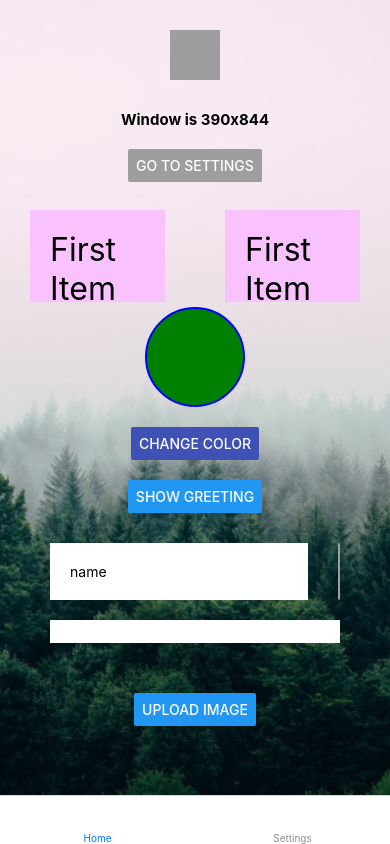
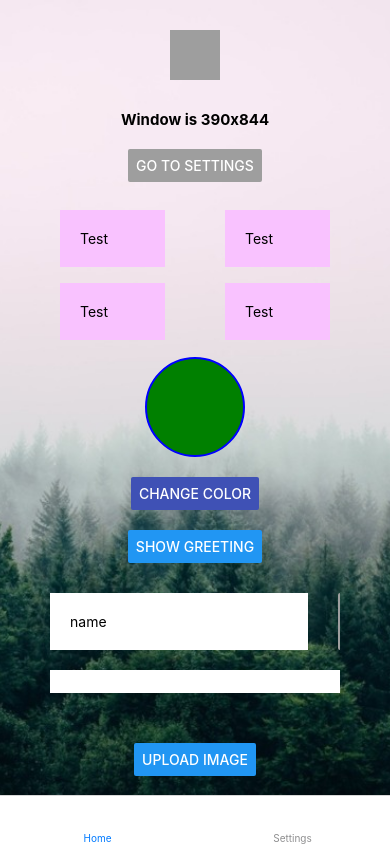
Before and after one commit to deniskodak/text-react-native, a React Native app: screen /Home in a window 390 px wide. Built offline with nearby package versions, Linux system fonts and the light colour scheme; grey boxes are pictures that could not be loaded.

Commit message:
add TS Styles

```diff
--- a/components/ColorPicker/ColorPicker.tsx
+++ b/components/ColorPicker/ColorPicker.tsx
@@ -1,5 +1,5 @@
 import React, { useState } from 'react';
-import { View, Button } from 'react-native';
+import { View, Button, ViewStyle, StyleSheet } from 'react-native';
 
 export default function ColorPicker() {
     const [color, setColor] = useState<string>('green');
@@ -10,9 +10,19 @@ export default function ColorPicker() {
     };
 
     return (
-        <View style={{marginBottom: 20, alignItems: 'center' }}>
-          <View style={{backgroundColor: color, width: 100, height: 100, borderRadius: 75, borderWidth: 2, borderColor: 'blue', marginBottom: 20,}}></View>
+        <View style={styles.container}>
+          <View style={[styles.subContainer, {backgroundColor: color}]}></View>
             <Button color="#3f51b5" title="Change color" onPress={changeColor}></Button>
         </View>
     )
 };
+
+interface Styles {
+  container: ViewStyle,
+  subContainer: ViewStyle,
+}
+
+const styles = StyleSheet.create<Styles>({
+  container: {marginBottom: 20, alignItems: 'center' },
+subContainer: { width: 100, height: 100, borderRadius: 75, borderWidth: 2, borderColor: 'blue', marginBottom: 20 },
+});
--- a/components/FlatListExp/FlatListExp.tsx
+++ b/components/FlatListExp/FlatListExp.tsx
@@ -1,80 +1,53 @@
 import React from 'react';
-import { View, FlatList, StyleSheet, Text } from 'react-native';
+import { View,  StyleSheet, Text, ScrollView, ViewStyle, TextStyle } from 'react-native';
 
-const DATA = [
-  {
-    id: 'bd7acbea-c1b1-46c2-aed5-3ad53abb28ba',
-    title: 'First Item',
-  },
-  {
-    id: '3ac68afc-c605-48d3-a4f8-fbd91aa97f63',
-    title: 'Second Item',
-  },
-  {
-    id: '58694a0f-3da1-471f-bd96-145571e29d72',
-    title: 'Third Item',
-  },
-  {
-    id: 'bd3acbea-c1b1-46c2-aed5-3ad53abb28ba',
-    title: 'First Item',
-  },
-  {
-    id: '3a268afc-c605-48d3-a4f8-fbd91aa97f63',
-    title: 'Second Item',
-  },
-  {
-    id: '58634a0f-3da1-471f-bd96-145571e29d72',
-    title: 'Third Item',
-  },
-];
 
-const Item = ({ title } : {title: string}) => (
-  <View style={styles.item}>
-    <Text style={styles.title}>{title}</Text>
-  </View>
-);
 
 export default function FlatLists() {
 
-  const renderItem = (item: {id: string, title: string}) => (
-    <Item title={item.title} />
-  );
-
   return (
     <View style={styles.listContainer}>
-          <FlatList
-              style={styles.listSubContainer}
-              data={DATA}
-              renderItem={({item}) => renderItem(item)}
-              keyExtractor={item => item.id}
-            />
-          <FlatList
-              style={styles.listSubContainer}
-              data={DATA}
-              renderItem={({item}) => renderItem(item)}
-              keyExtractor={item => item.id}
-      />
+      <ScrollView style={styles.listSubContainer}>
+        <Text style={styles.item}>Test</Text>
+        <Text style={styles.item}>Test</Text>
+      <Text style={styles.item}>Test</Text>
+      <Text style={styles.item}>Test</Text>
+      <Text style={styles.item}>Test</Text>
+      </ScrollView >
+     <ScrollView style={styles.listSubContainer}>
+        <Text style={styles.item}>Test</Text>
+        <Text style={styles.item}>Test</Text>
+      <Text style={styles.item}>Test</Text>
+      <Text style={styles.item}>Test</Text>
+      <Text style={styles.item}>Test</Text>
+      </ScrollView >
       </View>
   )
 };
 
-const styles = StyleSheet.create({
+interface Styles {
+  listContainer: ViewStyle,
+  listSubContainer: ViewStyle,
+  item: TextStyle,
+}
+
+const styles = StyleSheet.create<Styles>({
   listContainer: {
+    marginHorizontal: 30,
     marginBottom: 5,
     flexDirection: 'row',
   },
 
   listSubContainer: {
-    height: 100,
+    height: 150,
+    width: 150,
     marginHorizontal: 20,
+    overflow: 'scroll',
   },
   item: {
     backgroundColor: '#f9c2ff',
     padding: 20,
     marginVertical: 8,
     marginHorizontal: 10,
-  },
-  title: {
-    fontSize: 32,
-  },
+  }
 });
--- a/components/Form/Form.tsx
+++ b/components/Form/Form.tsx
@@ -1,9 +1,7 @@
 import React, {useEffect, useState} from 'react';
-import { View, ScrollView, Button, KeyboardAvoidingView, Platform, TextInput } from 'react-native';
+import { View, ScrollView, Button, KeyboardAvoidingView, Platform, TextInput, StyleSheet, TextStyle , ViewStyle } from 'react-native';
 import AsyncStorage from '@react-native-async-storage/async-storage';
 
-interface IProps {
-}
 
 export default function Form({ onSave }) {
 
@@ -39,18 +37,31 @@ export default function Form({ onSave }) {
     }, [])
 
     return (
-        <View style={{ height: 100, marginHorizontal: 50, marginBottom: 50}}>
+        <View style={styles.container}>
         <ScrollView >
           <KeyboardAvoidingView
           behavior={Platform.OS == "ios" ? "padding" : "height"}
         >
-          <View style={{flexDirection: 'row', marginBottom: 20}}>
-                <TextInput style={{flexGrow: 1, padding: 20, marginRight: 30, backgroundColor: '#ffffff'}} placeholder="name" onChangeText={(text:string) => setName(text)} value={name} />
+          <View style={styles.subContainer}>
+                <TextInput style={styles.input} placeholder="name" onChangeText={(text:string) => setName(text)} value={name} />
                 <Button color="#9e9e9e" title='Store Name' onPress={() => { storeData(name); setName('')}}/>
             </View>
-              <TextInput style={{ padding: 20, backgroundColor: '#ffffff' }} placeholder="password" value={password} onChangeText={(text: string) => setPassword(text)}/>
+              <TextInput style={styles.inputPassword} placeholder="password" value={password} onChangeText={(text: string) => setPassword(text)}/>
         </KeyboardAvoidingView>
         </ScrollView>
         </View>
     )
+};
+
+interface Styles {
+    container: ViewStyle,
+    subContainer: ViewStyle,
+    input: TextStyle,
+    inputPassword: TextStyle,
 }
+const styles = StyleSheet.create<Styles>({
+  container: { height: 100, marginHorizontal: 50, marginBottom: 50},
+    subContainer: { flexDirection: 'row', marginBottom: 20 },
+    input: { flexGrow: 1, padding: 20, marginRight: 30, backgroundColor: '#ffffff' },
+    inputPassword: { padding: 20, backgroundColor: '#ffffff' }
+});
--- a/components/TextName/TextName.tsx
+++ b/components/TextName/TextName.tsx
@@ -1,14 +1,24 @@
 import React from 'react';
-import { View, Text } from 'react-native';
+import { View, Text, ViewStyle, TextStyle, StyleSheet} from 'react-native';
 
 export default function TextName({name} : {name: string}) {
 
     return (
-        <View style={{ alignItems: 'center', marginBottom: 50 }}>
+        <View style={styles.container}>
           {name ?
-                      <Text style={{ color: 'white', fontWeight: 'bold', fontSize: 20 }}>Your name is {name}</Text>
+                      <Text style={styles.text}>Your name is {name}</Text>
                       : null
           }
         </View>
     )
 };
+
+interface Styles {
+  container: ViewStyle,
+  text: TextStyle,
+}
+
+const styles = StyleSheet.create<Styles>({
+  container: { alignItems: 'center', marginBottom: 50 },
+text: { color: 'white', fontWeight: 'bold', fontSize: 20 },
+});
--- a/screens/HomeScreen.tsx
+++ b/screens/HomeScreen.tsx
@@ -1,5 +1,5 @@
-import React, { useState, useEffect} from 'react';
-import { SafeAreaView, View, FlatList, StyleSheet, Text, StatusBar, ImageBackground, useWindowDimensions, ScrollView, Image, Platform, KeyboardAvoidingView, Button, Modal, TextInput } from 'react-native';
+import React, { useState } from 'react';
+import { TextStyle, View, ViewStyle, StyleSheet, Text, ImageStyle, ImageBackground, useWindowDimensions, ScrollView, Image, Platform, KeyboardAvoidingView, Button, Modal, TextInput } from 'react-native';
 import ImagePickerExample from '../components/ImagePicker/ImagePicker';
 import FlatLists from '../components/FlatListExp/FlatListExp';
 import ModalContainer from '../components/Modal/Modal';
@@ -15,20 +15,20 @@ export default function HomeScreen({ navigation }) {
     const [storeName, setStoreName] = useState<string | null>('');
 
   return (
-      <View style={{ flex: 1}}>
+      <ScrollView style={{ flex: 1}}>
 
       <ImageBackground style={{width: '100%', height: '100%'}} resizeMode='cover' source={(require('../assets/background.jpg'))}>
         <ModalContainer isShown={modalVisible} onClose={setModalVisible} />
 
-        <View style={{ alignItems: 'center', marginVertical: 30 }}>
-            <Image style={{width: 50, height: 50}} source={require('../assets/react-logo.png')} />
+        <View style={[styles.container, { marginVertical: 30}]}>
+            <Image style={styles.img} source={require('../assets/react-logo.png')} />
         </View>
 
-        <View style={{alignItems: 'center'}}>
-          <Text style={{fontSize: 15, fontWeight: 'bold', marginBottom: 20}}>Window is {width}x{height}</Text>
+        <View style={styles.container}>
+          <Text style={styles.text}>Window is {width}x{height}</Text>
         </View>
 
-        <View style={{marginBottom: 20, alignItems: 'center'}}>
+        <View style={[styles.container, {marginBottom: 20}]}>
                   <Button  color="#9e9e9e" title='Go to Settings' onPress={ () => {navigation.navigate('Settings')}} />
         </View>
 
@@ -44,8 +44,19 @@ export default function HomeScreen({ navigation }) {
 
         <TextName name={storeName}/>
 
-
           </ImageBackground>
-        </View>
+        </ScrollView>
   );
 };
+
+interface Styles {
+  container: ViewStyle,
+  img: ImageStyle,
+  text: TextStyle,
+}
+
+const styles = StyleSheet.create<Styles>({
+  container: {alignItems: 'center'},
+  img: { width: 50, height: 50 },
+  text: {fontSize: 15, fontWeight: 'bold', marginBottom: 20},
+});
```
Also changed, not shown: components/Modal/Modal.tsx (+7 -7 lines).
